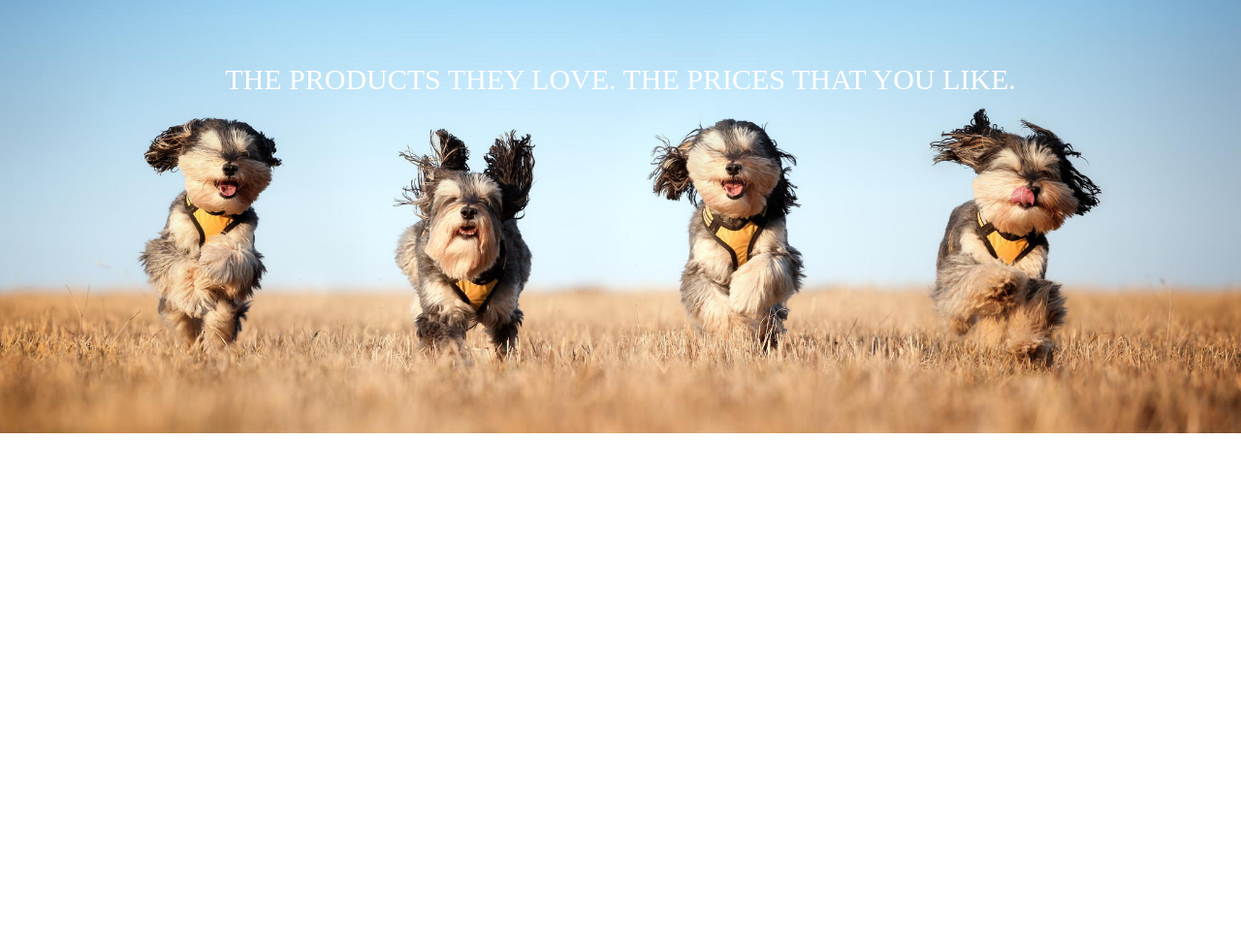
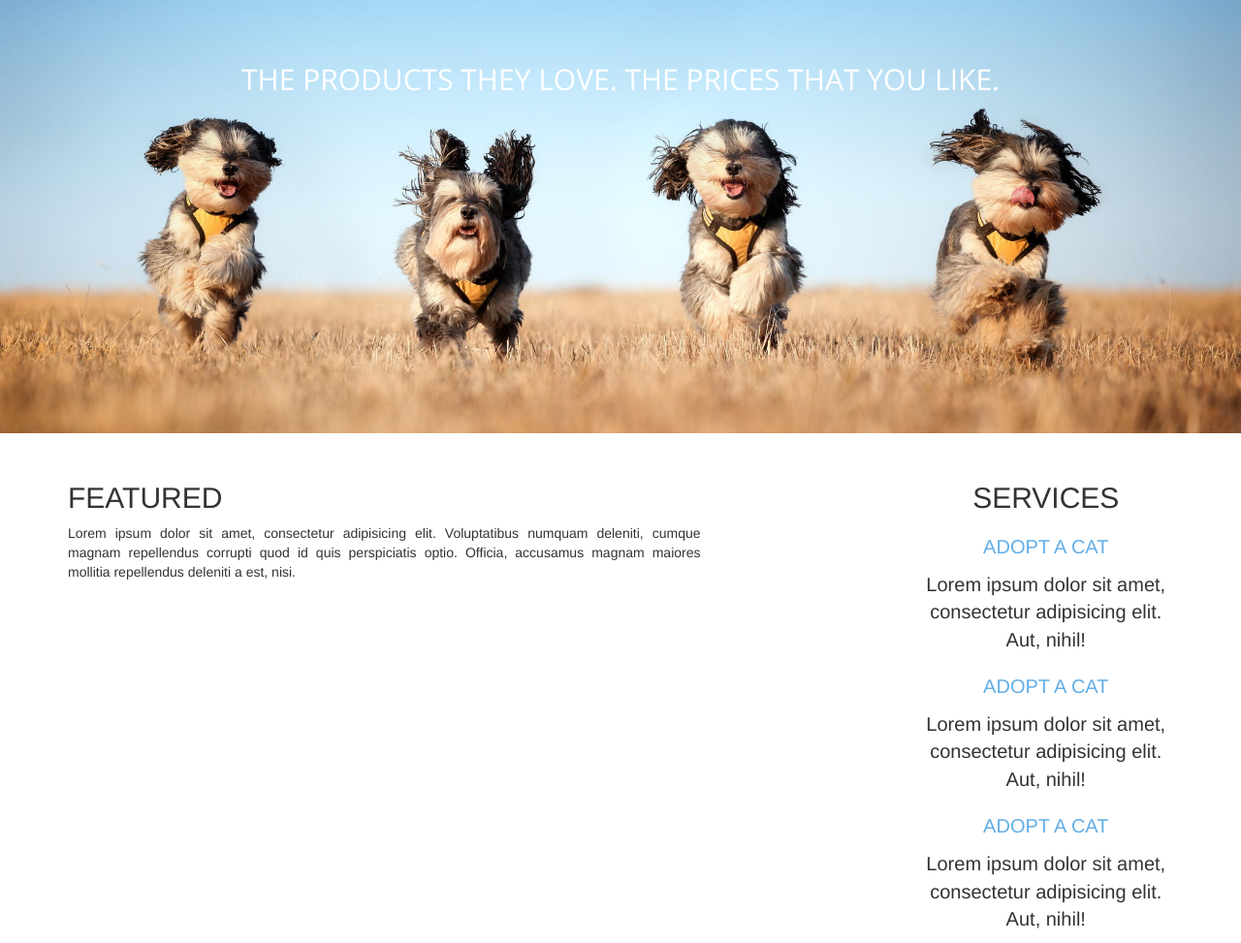
Before and after one commit to a5design/pet-store, a plain HTML site: page index.html in a window 1280 px wide. Shown: the part 74-1047 px from the top of the page at 97% size. Before the commit the page ends 800 px from the top, so only its background shows below. Drawn offline with nearby package versions, Linux system fonts and the light colour scheme.

Commit message:
updated content

```diff
--- a/css/styles.css
+++ b/css/styles.css
@@ -39,7 +39,7 @@ a:hover {
 }
 
 .jumbotron h2 {
-	font-family: 'Open-Sans';
+	font-family: 'Open Sans';
 	font-weight: 300;
 	color: #FFF;
 }
--- a/index.html
+++ b/index.html
@@ -30,5 +30,31 @@
 	</div>
 	<!-- end of jumbotron -->
 
+	<section id="content" class="container">
+		<div class="row">
+			<div class="col-sm-7 text-justify featured">
+				<h2 class="text-uppercase">Featured</h2>
+				<p>Lorem ipsum dolor sit amet, consectetur adipisicing elit. Voluptatibus numquam deleniti, cumque magnam repellendus corrupti quod id quis perspiciatis optio. Officia, accusamus magnam maiores mollitia repellendus deleniti a est, nisi.</p>
+			</div> <!-- end of featured section -->
+			<div class="col-sm-3 col-sm-offset-2">
+				<h2 class="text-center text-uppercase">Services</h2>
+				<ul class="nav nav-pills nav-stacked text-center">
+						<li>
+							<a href="" class="text-uppercase">adopt a cat</a>
+							<p>Lorem ipsum dolor sit amet, consectetur adipisicing elit. Aut, nihil!</p>
+						</li>
+						<li>
+							<a href="" class="text-uppercase">adopt a cat</a>
+							<p>Lorem ipsum dolor sit amet, consectetur adipisicing elit. Aut, nihil!</p>
+						</li>
+						<li>
+							<a href="" class="text-uppercase">adopt a cat</a>
+							<p>Lorem ipsum dolor sit amet, consectetur adipisicing elit. Aut, nihil!</p>
+						</li>
+					</ul>
+			</div>
+		</div> <!-- end of row -->
+	</section> <!-- end of content container -->
+
 </body>
 </html>
```
